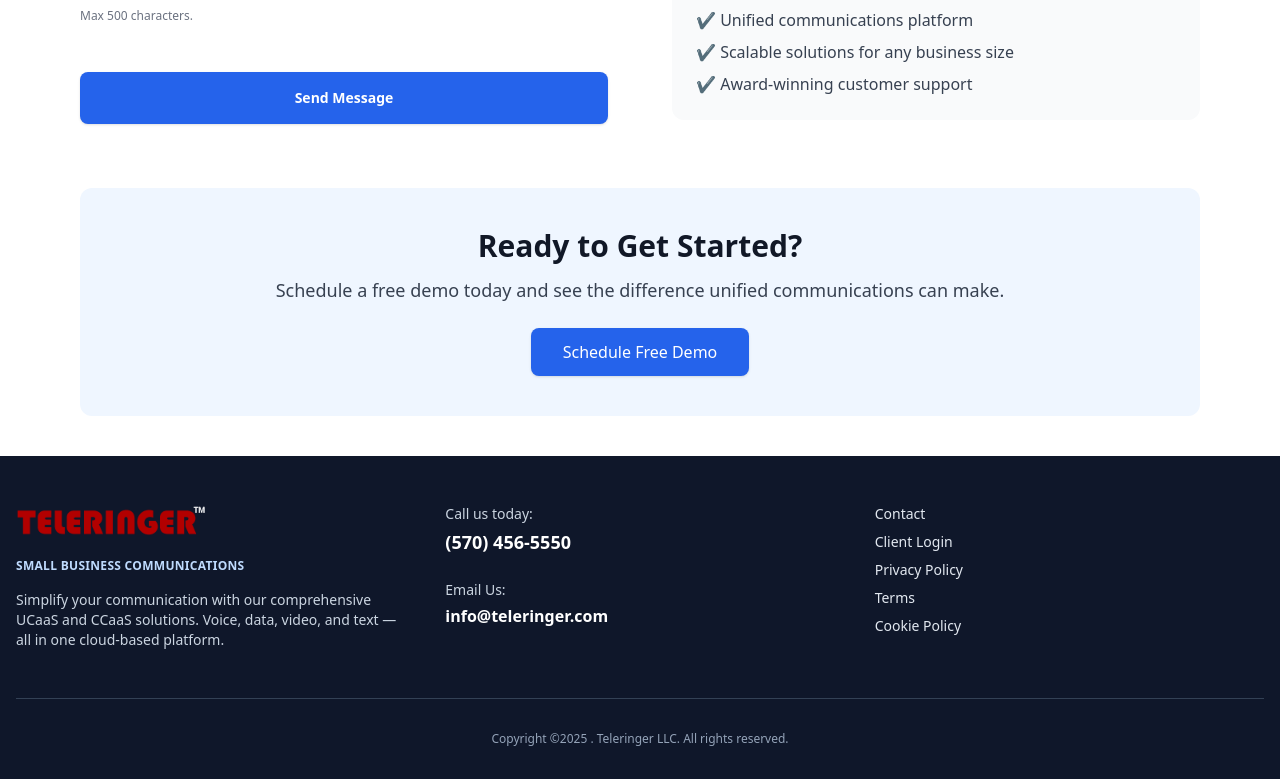
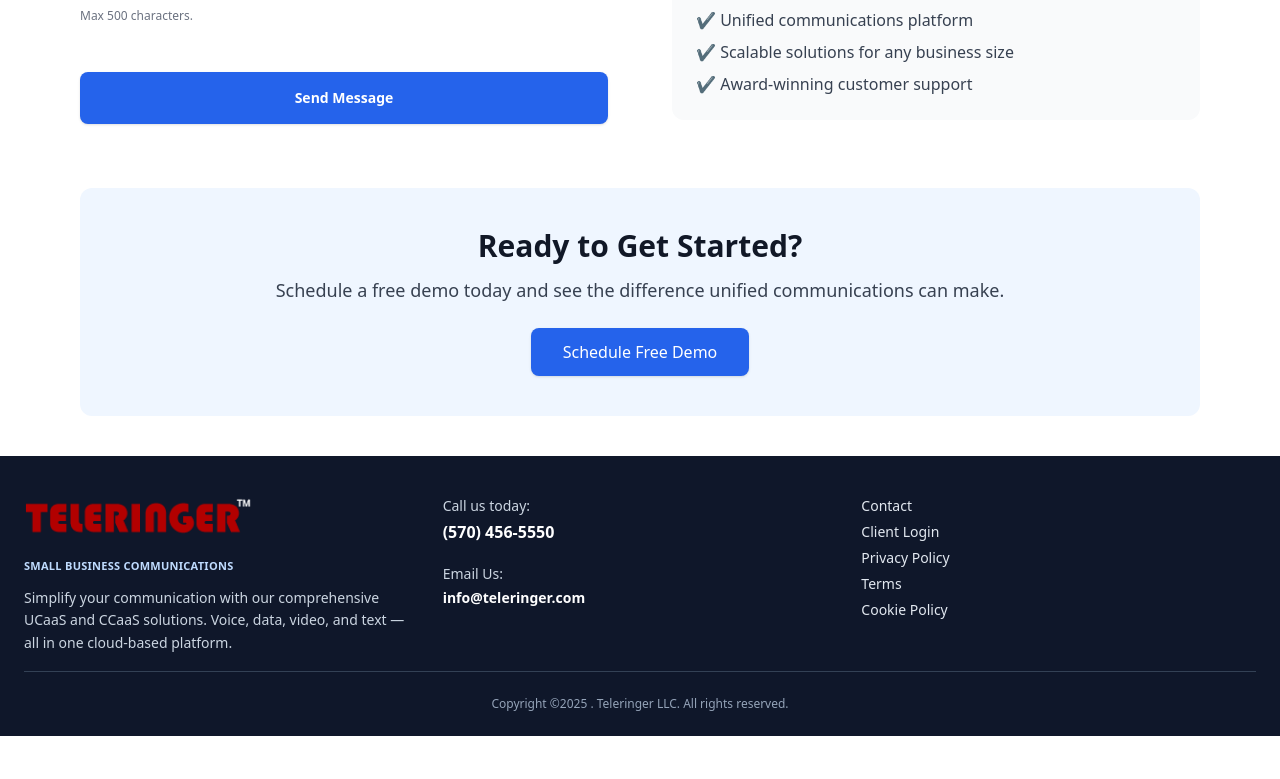
Before and after one commit to teleringer/teleringer, a Next.js app: page /contact in a window 1280 px wide. Shown: the part 972-1751 px from the top of the page. After the commit the page ends 1708 px from the top, so only its background shows below. Built offline with nearby package versions, Linux system fonts and the light colour scheme; no server answers.

Commit message:
Update Footer.tsx

```diff
--- a/components/Footer.tsx
+++ b/components/Footer.tsx
@@ -1,53 +1,69 @@
 import Image from "next/image";
 
 export default function Footer() {
-  // Prefer the public site URL if set; fall back to "/"
   const homeHref = process.env.NEXT_PUBLIC_SITE_URL || "/";
 
   return (
-    // Removed mt-16 to eliminate the white gap above the footer
     <footer className="bg-slate-900 text-slate-200">
-      <div className="mx-auto grid max-w-7xl gap-10 px-4 py-12 md:grid-cols-3">
+      <div className="mx-auto max-w-7xl px-4 md:px-6">
+        {/* Top section */}
+        <div className="grid gap-6 pt-10 pb-4 md:grid-cols-3">
           {/* Brand + blurb */}
           <div>
-          {/* Make the logo clickable back to the homepage */}
             <a href={homeHref} aria-label="Go to Teleringer homepage" className="inline-block">
               <Image
                 src="/brand/footer-logo.png"
                 alt="Teleringer"
-              width={240}
-              height={50}
-              className="h-8 w-auto md:h-10"
+                width={320}
+                height={64}
+                className="h-10 w-auto md:h-12"
+                priority
               />
             </a>
-          <div className="mt-2 text-xs font-semibold tracking-wide text-blue-200">
+
+            <div className="mt-2 text-[11px] font-semibold tracking-wide text-blue-200">
               SMALL BUSINESS COMMUNICATIONS
             </div>
 
-          <p className="mt-4 max-w-md text-sm text-slate-300">
+            <p className="mt-3 max-w-md text-sm leading-relaxed text-slate-300">
               Simplify your communication with our comprehensive UCaaS and CCaaS solutions.
               Voice, data, video, and text — all in one cloud-based platform.
             </p>
           </div>
 
           {/* Contact */}
-        <div>
-          <div className="text-sm text-slate-300">Call us today:</div>
-          <a href="tel:5704565550" className="mt-1 block text-lg font-semibold text-white hover:underline">
+          <div className="text-sm">
+            <div className="text-slate-300">Call us today:</div>
+            <a
+              href="tel:5704565550"
+              className="mt-1 block text-base font-semibold text-white hover:underline"
+            >
               (570) 456-5550
             </a>
 
-          <div className="mt-6 text-sm text-slate-300">Email Us:</div>
-          <a href="mailto:info@teleringer.com" className="mt-1 block font-semibold text-white hover:underline">
+            <div className="mt-5 text-slate-300">Email Us:</div>
+            <a
+              href="mailto:info@teleringer.com"
+              className="mt-1 block font-semibold text-white hover:underline"
+            >
               info@teleringer.com
             </a>
           </div>
 
           {/* Links */}
           <nav className="text-sm">
-          <ul className="space-y-2">
+            <ul className="space-y-1.5">
               <li><a className="hover:underline" href="/contact">Contact</a></li>
-            <li><a className="hover:underline" href="https://interface.teleringer.com" target="_blank">Client Login</a></li>
+              <li>
+                <a
+                  className="hover:underline"
+                  href="https://interface.teleringer.com"
+                  target="_blank"
+                  rel="noopener"
+                >
+                  Client Login
+                </a>
+              </li>
               <li><a className="hover:underline" href="/privacy">Privacy Policy</a></li>
               <li><a className="hover:underline" href="/terms">Terms</a></li>
               <li><a className="hover:underline" href="/cookie-policy">Cookie Policy</a></li>
@@ -55,12 +71,12 @@ export default function Footer() {
           </nav>
         </div>
 
-      <div className="mx-auto max-w-7xl px-4 pb-8">
+        {/* Divider + Copyright (kept within same container to match spacing) */}
         <hr className="border-slate-700" />
+
+        <div className="py-6 text-center text-xs text-slate-400">
+          Copyright ©{new Date().getFullYear()} . Teleringer LLC. All rights reserved.
         </div>
-
-      <div className="px-4 pb-8 text-center text-xs text-slate-400">
-        Copyright ©{new Date().getFullYear()} . Teleringer LLC. All rights reserved.
       </div>
     </footer>
   );
```
Lines whose indentation alone changed are shown as unchanged.
